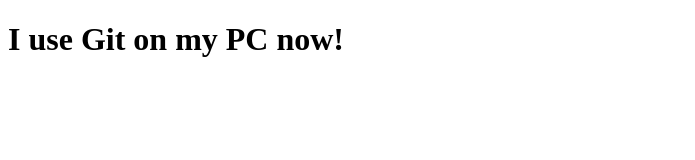
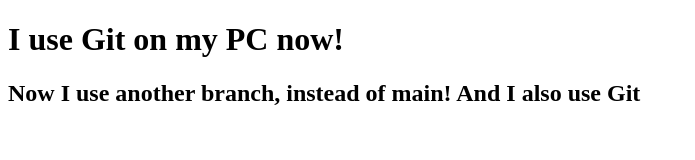
Before and after one commit to DaeronAira/hello-world, a plain HTML site: page index.html in a window 1280 px wide. Shown: the whole page, without its empty margins (0-695 px from the left). Drawn offline with Linux system fonts and the light colour scheme.

Commit message:
Added features while using another branch

```diff
--- a/index.html
+++ b/index.html
@@ -7,5 +7,6 @@
 </head>
 <body>
   <h1>I use Git on my PC now!</h1>
+  <h2>Now I use another branch, instead of main! And I also use Git</h2>
 </body>
 </html>
```
